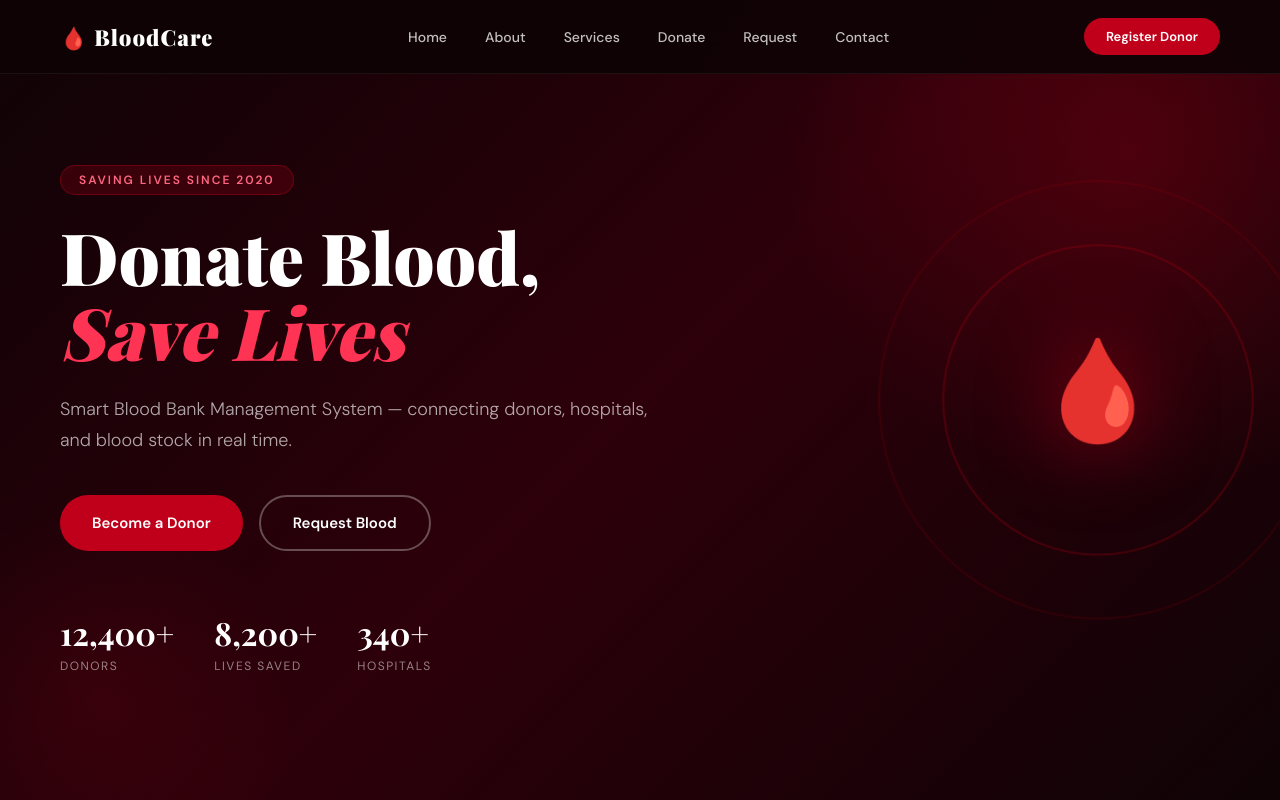
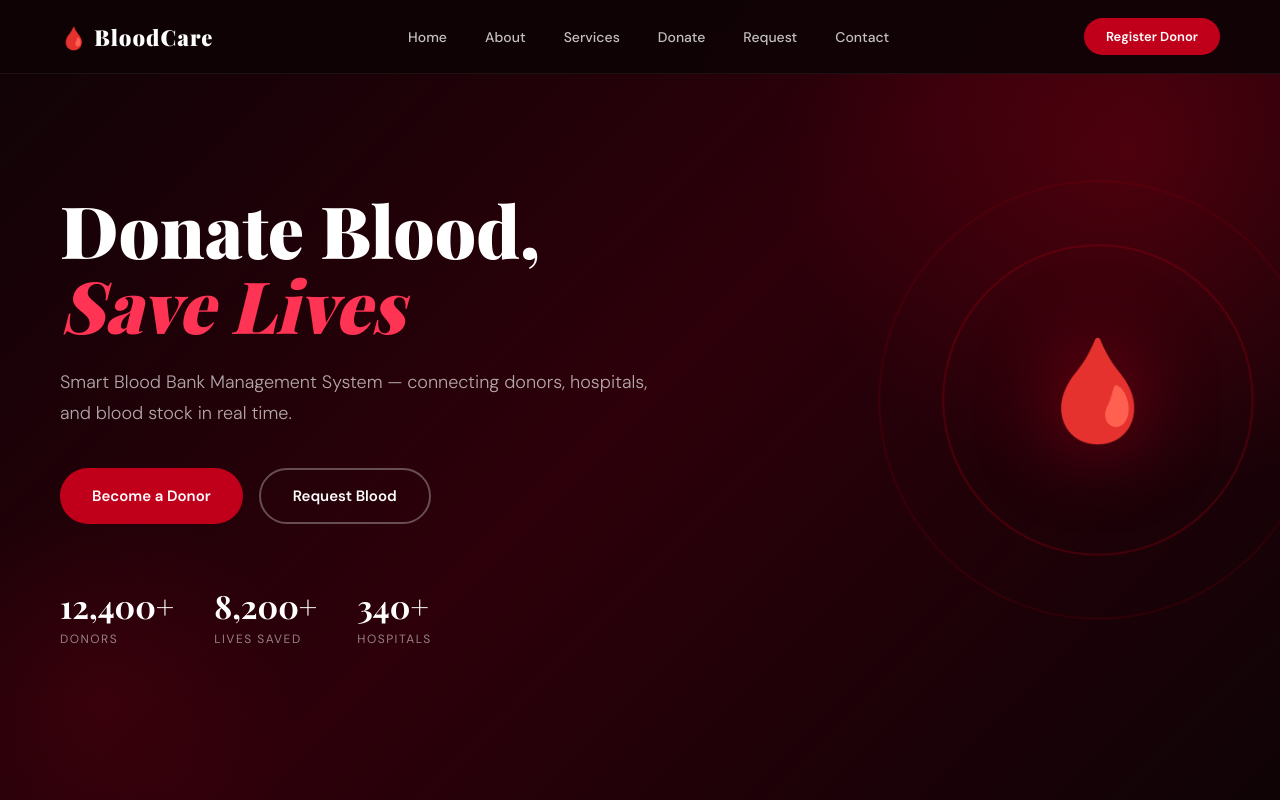
Before and after one commit to artiakade06-svg/Blood-Management-webplatform, a plain HTML site: page index.html in a window 1280 px wide. Shown: the top 800 px of the page. Drawn offline with nearby package versions, Linux system fonts and the light colour scheme; a web font is replaced by a local one.

Commit message:
first commit

```diff
--- a/index.html
+++ b/index.html
@@ -26,7 +26,6 @@
 
     <section id="home" class="hero">
         <div class="hero-content">
-            <span class="hero-badge">Saving Lives Since 2020</span>
             <h1>Donate Blood,<br><em>Save Lives</em></h1>
             <p>Smart Blood Bank Management System — connecting donors, hospitals, and blood stock in real time.</p>
             <div class="hero-btns">
```
